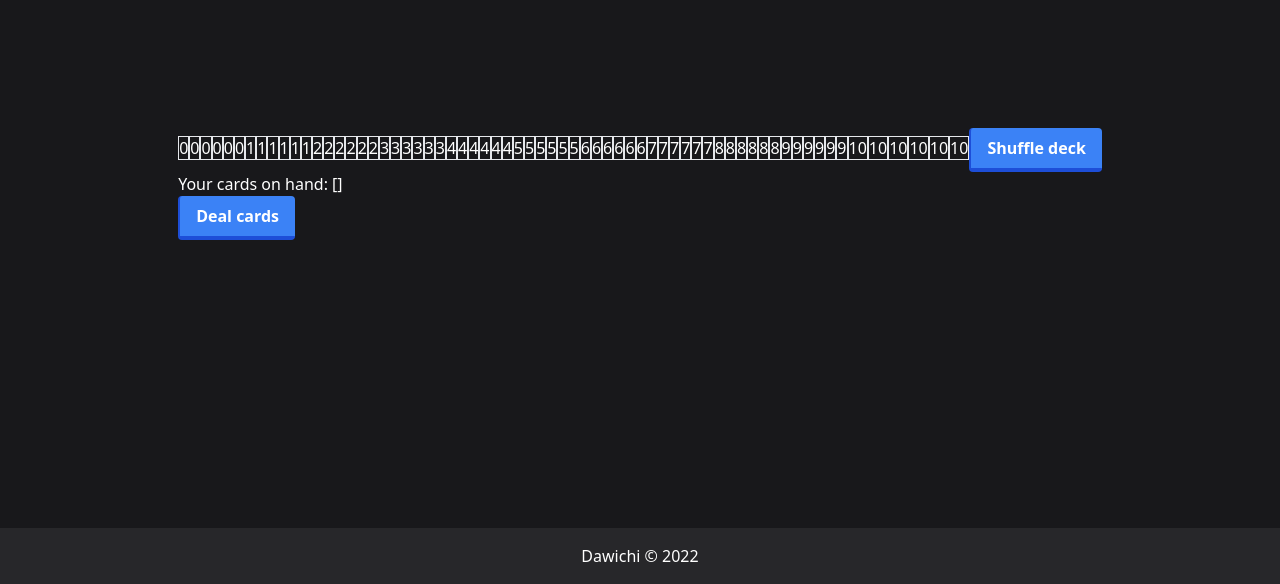
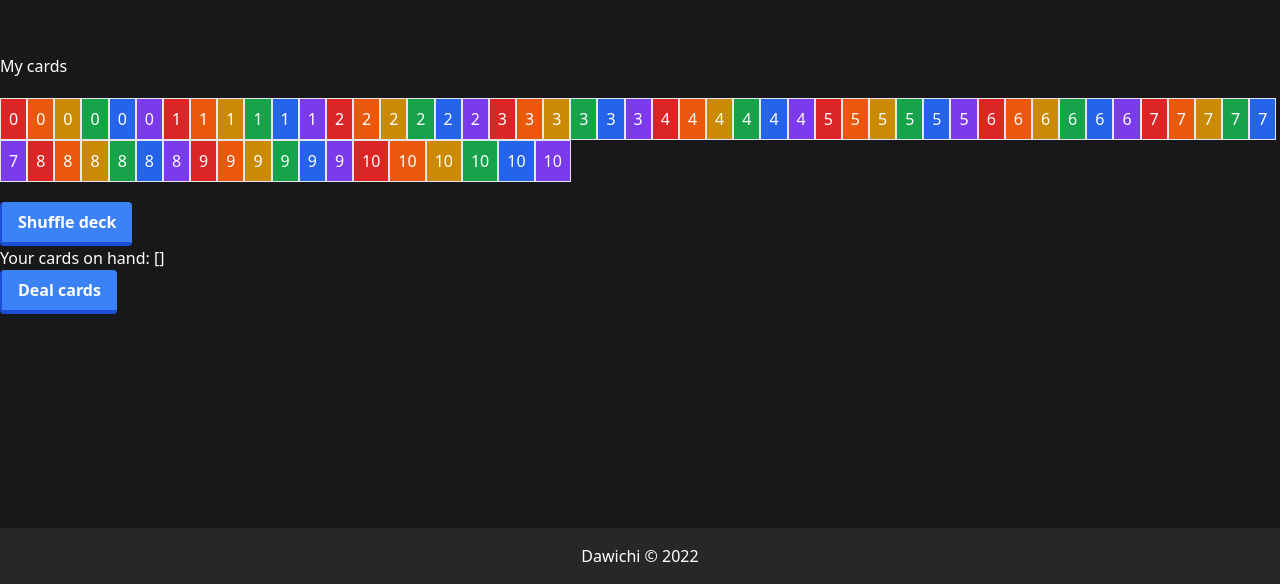
Before and after one commit to Brr1-99/duckcards, a Nuxt app: page /parade in a window 1280 px wide. Shown: the part 216-800 px from the top of the page. Built offline with nearby package versions, Linux system fonts and the light colour scheme.

Commit message:
NuxtLink

```diff
--- a/components/Footer.vue
+++ b/components/Footer.vue
@@ -1,3 +1,7 @@
 <template>
-    <footer @click="$router.push('/')">Dawichi © {{ new Date().getFullYear() }}</footer>
+    <footer>
+        <NuxtLink to="/">
+            <span>Dawichi © {{ new Date().getFullYear() }}</span>
+        </NuxtLink>
+    </footer>
 </template>
--- a/composables/useDeck.ts
+++ b/composables/useDeck.ts
@@ -1,4 +1,11 @@
-const deck = ref([])
+import { Ref } from 'nuxt/dist/app/compat/capi'
+
+type Card = {
+    value: number
+    type: number
+}
+
+const deck: Ref<Card[]> = ref([])
 const hand = ref([])
 
 /**
@@ -15,7 +22,10 @@ export default () => {
 
         for (const number of numbers) {
             for (let i = 0; i < number; i++) {
-                temp.push(number)
+                temp.push({
+                    value: number,
+                    type: null, // unused in this game
+                })
             }
         }
 
--- a/pages/index.vue
+++ b/pages/index.vue
@@ -9,6 +9,7 @@
                 :key="game.name"
                 class="bg-zinc-800 border-2 border-yellow-300 p-4 cursor-pointer hover:bg-yellow-300 hover:text-black"
             >
+                <NuxtLink :to="game.link">
                     <section class="grid grid-cols-2 gap-4" @click="$router.push(game.link)">
                         <div class="h-full">
                             <BgImage :image="game.image" />
@@ -18,6 +19,7 @@
                             <p>{{ game.description }}</p>
                         </header>
                     </section>
+                </NuxtLink>
             </li>
         </ul>
     </div>
--- a/pages/parade.vue
+++ b/pages/parade.vue
@@ -1,15 +1,28 @@
 <template>
-    <span v-for="card in deck" :key="card.value + card.id" class="border">{{ card.value }}</span>
+    <h2>My cards</h2>
+    <section class="container flex flex-wrap py-5">
+        <div v-for="card in deck" :key="card.value + card.type">
+            <div :class="'border p-2 ' + colorCard(card.type)">
+                {{ card.value }}
+            </div>
+        </div>
+    </section>
+
     <Button1 text="Shuffle deck" @click="shuffleDeck" />
     <h3>Your cards on hand: {{ hand }}</h3>
     <Button1 text="Deal cards" @click="dealCards" />
 </template>
 
 <script setup lang="ts">
-const { deck, hand, shuffleDeck, dealCards } = useDeck()
+const { deck, hand, shuffleDeck, dealCards, generateParadeDeck } = useDeck()
+generateParadeDeck()
+
+function colorCard(type: number) {
+    if (type === 0) return 'bg-red-600'
+    if (type === 1) return 'bg-orange-600'
+    if (type === 2) return 'bg-yellow-600'
+    if (type === 3) return 'bg-green-600'
+    if (type === 4) return 'bg-blue-600'
+    if (type === 5) return 'bg-violet-600'
+}
 </script>
-
-<script lang="ts">
-const { generateParadeDeck } = useDeck()
-generateParadeDeck()
-</script>
```
Lines whose indentation alone changed are shown as unchanged.
